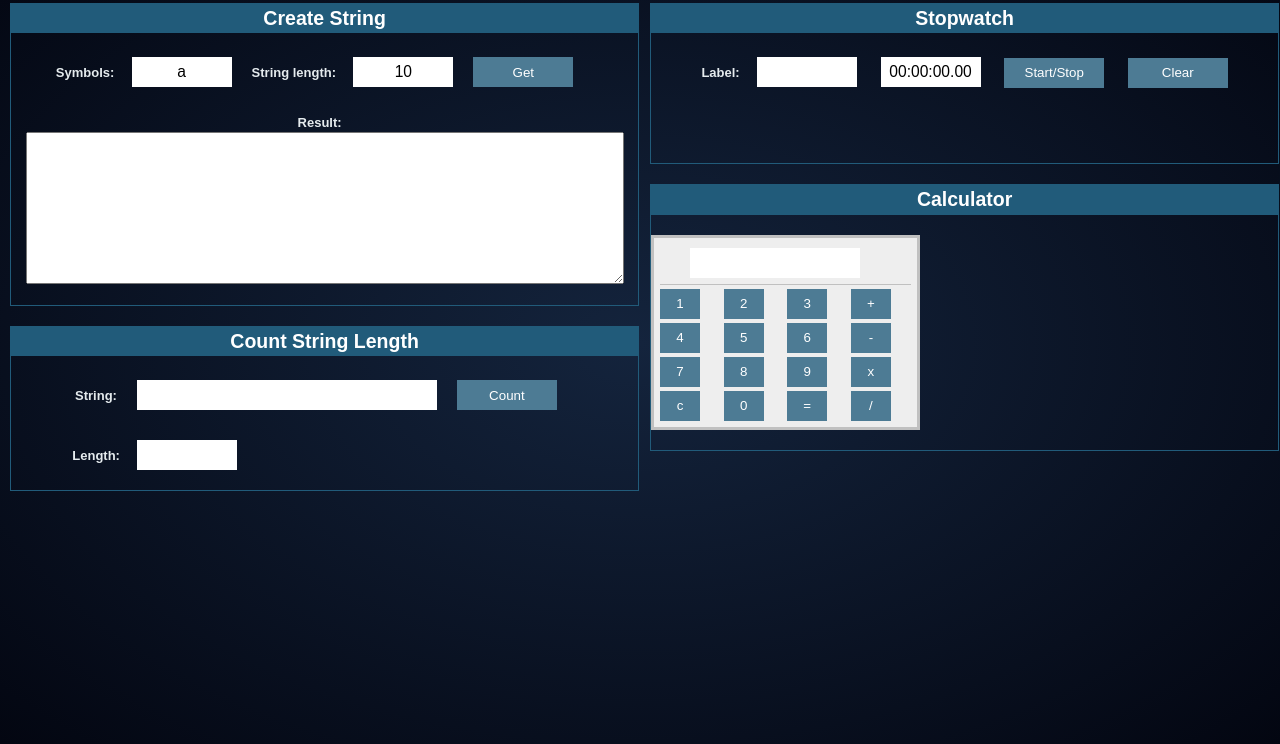
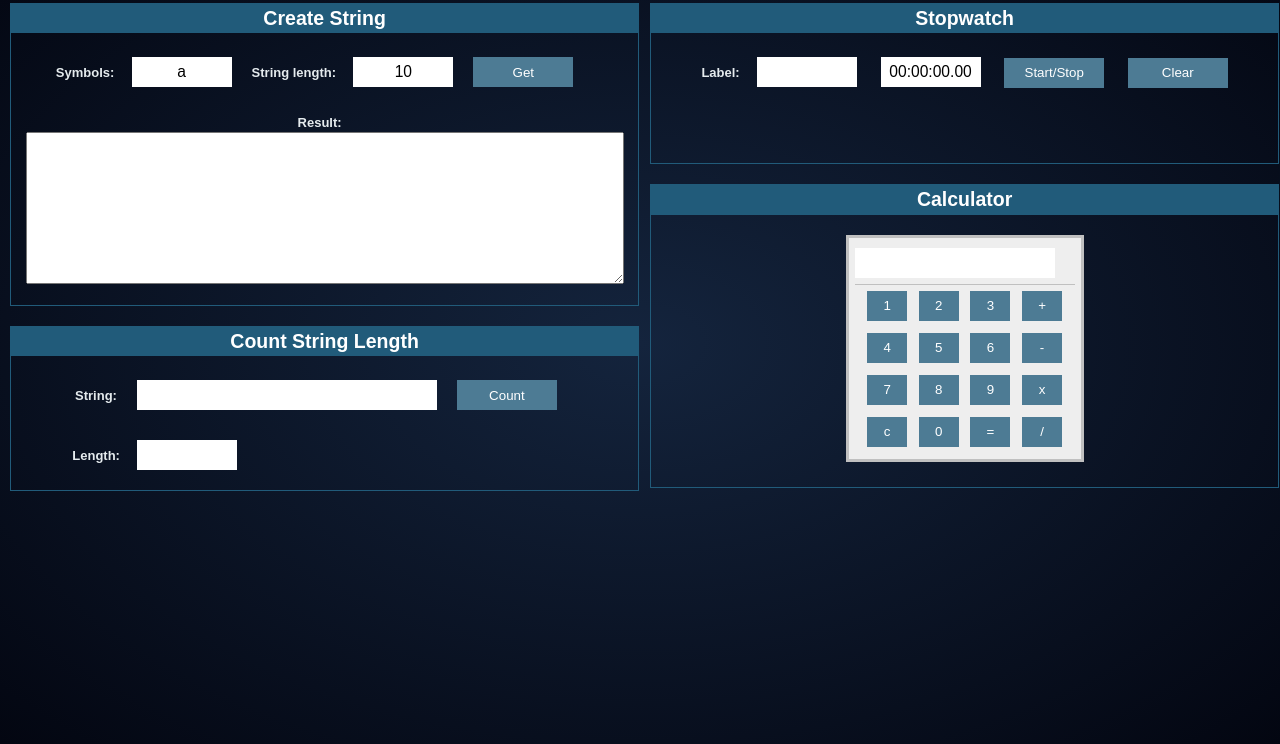
Before and after one commit to Lasicaine/FTT, an Electron app: page index.html in a window 1280 px wide. Shown: the part 56-800 px from the top of the page. Drawn offline with Linux system fonts and the light colour scheme.

Commit message:
minor style change

```diff
--- a/css/styles.css
+++ b/css/styles.css
@@ -117,6 +117,7 @@ input[type="button"].margin_none {
 
 #calculator table {
     border: solid 3px silver;
+    display: inline-block;
     border-spacing: 6px;
     background-color: #EEE;
 }
@@ -147,10 +148,11 @@ input[type="button"] {
 
 input[type="button"].button-calc {
     width: 40px;
+    margin: 6px 4px;
 }
 
 input.display {
-    width: 170px;
+    width: 200px;
     text-align: right;
 }
 
```
